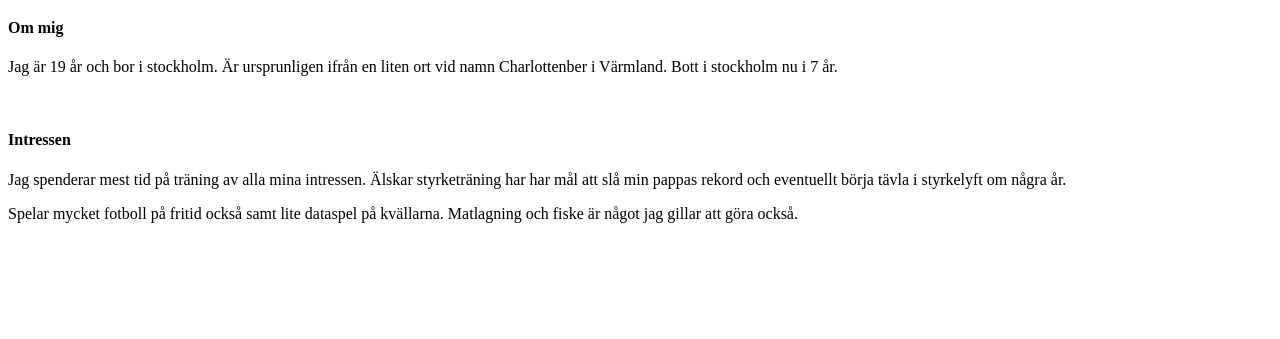
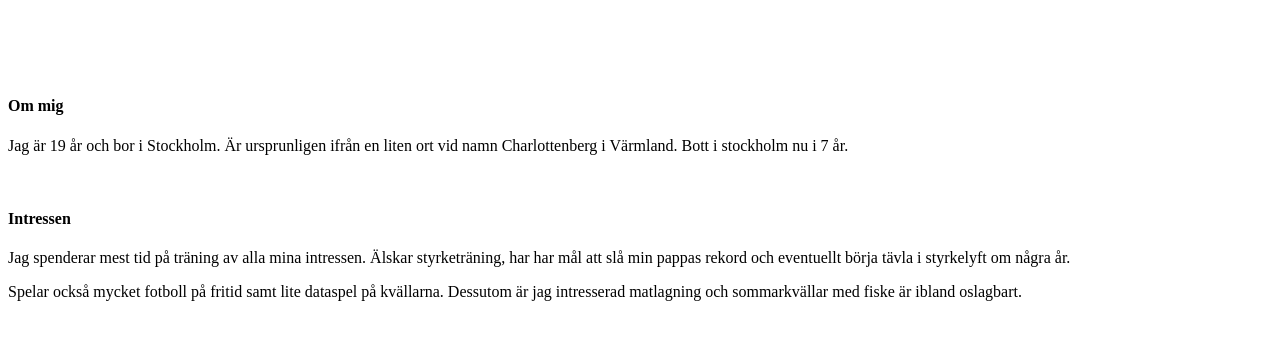
Before and after one commit to Isacchr/Introduction, a plain HTML site: page index.html in a window 1280 px wide. Shown: the part 61-400 px from the top of the page. Drawn offline with Linux system fonts and the light colour scheme.

Commit message:
Text ändrad och lite css tillagd

```diff
--- a/index.html
+++ b/index.html
@@ -12,13 +12,13 @@
     <H1>Isac Kristiansson</H1>
 
     <h4>Om mig</h4>
-    <p>Jag är 19 år och bor i stockholm. Är ursprunligen ifrån en liten ort vid namn Charlottenber i Värmland.
+    <p>Jag är 19 år och bor i Stockholm. Är ursprunligen ifrån en liten ort vid namn Charlottenberg i Värmland.
         Bott i stockholm nu i 7 år.
     </p>
     <br/>
     <h4>Intressen</h4>
-    <p>Jag spenderar mest tid på träning av alla mina intressen. Älskar styrketräning har har mål att slå min pappas rekord och eventuellt börja tävla i styrkelyft om några år.</p>
-    <p>Spelar mycket fotboll på fritid också samt lite dataspel på kvällarna. Matlagning och fiske är något jag gillar att göra också.</p>
+    <p>Jag spenderar mest tid på träning av alla mina intressen. Älskar styrketräning, har har mål att slå min pappas rekord och eventuellt börja tävla i styrkelyft om några år.</p>
+    <p>Spelar också mycket fotboll på fritid samt lite dataspel på kvällarna. Dessutom är jag intresserad matlagning och sommarkvällar med fiske är ibland oslagbart.</p>
 
 </body>
 </html>
--- a/style.css
+++ b/style.css
@@ -0,0 +1,3 @@
+h1{
+    margin-bottom: 100px;
+}
```
